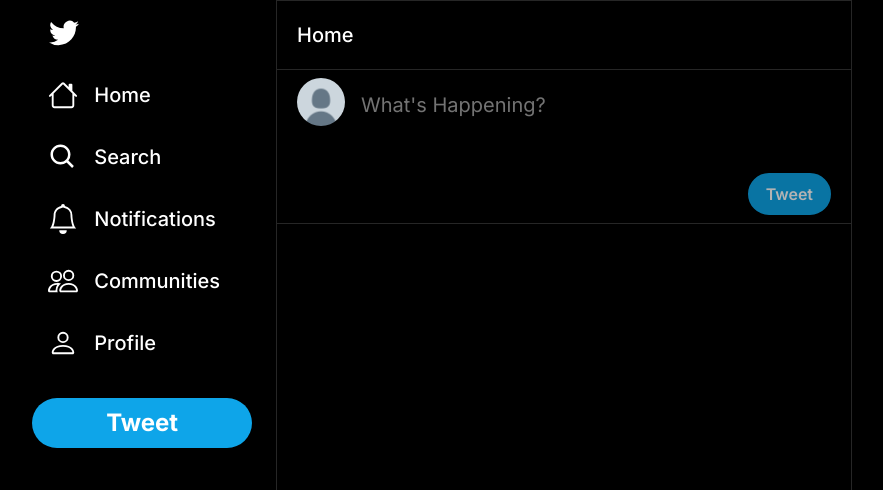
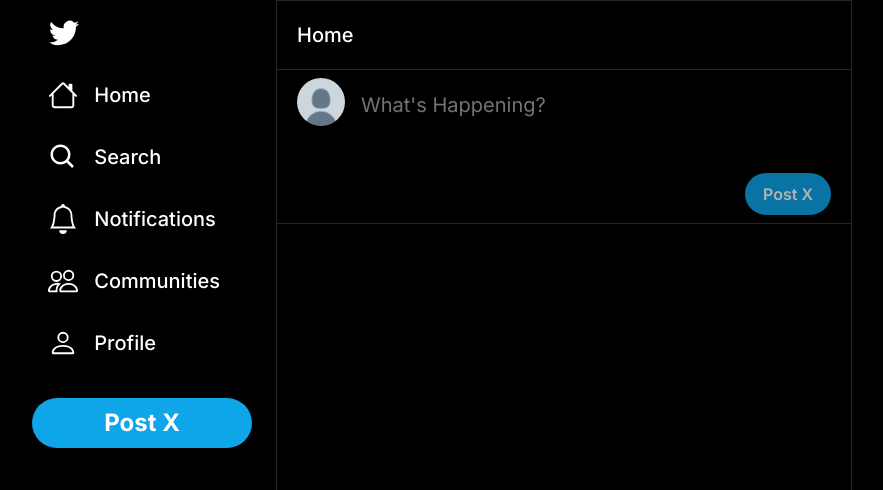
Before and after one commit to nicou08/xBird_Imitation, a Next.js app: page / in a window 1280 px wide. Shown: the top 490 px of the page, without its empty margins (76-959 px from the left). Built offline with nearby package versions, Linux system fonts and the light colour scheme; no server answers; the database is empty; sample sign-in values are in the browser's storage.

Commit message:
Removed brand names

```diff
--- a/components/forms/Form.tsx
+++ b/components/forms/Form.tsx
@@ -91,7 +91,7 @@
             <Button
               disabled={isLoading || !body}
               onClick={onSubmit}
-              label="Tweet"
+              label="Post X"
             />
           </div>
         </div>
--- a/components/shared/BottomBar/BottomBar.tsx
+++ b/components/shared/BottomBar/BottomBar.tsx
@@ -4,7 +4,10 @@
 import BottomBarItem from "./BottomBarItem";
 import { BiLogOut } from "react-icons/bi";
 
+import userCurrentUser from "@/hooks/useCurrentUser";
+
 const BottomBar = () => {
+  const { data: currentUser } = userCurrentUser();
   return (
     <section
       className="
@@ -22,6 +25,29 @@
       <div>
         <div className="grid grid-cols-5 text-light-1 text-heading4-medium">
           {sidebarLinks.map((link) => {
+            // const isActive =
+            //   (pathname.includes(link.route) && link.route.length > 1) ||
+            //   pathname === link.route;
+            if (link.label === "Profile") {
+              return (
+                <BottomBarItem
+                  key={link.label}
+                  label={link.label}
+                  route={`/users/${currentUser?.id}`}
+                  icon={link.icon}
+                />
+              );
+            } else if (link.label === "Notifications") {
+              return (
+                <BottomBarItem
+                  key={link.label}
+                  label={link.label}
+                  route={link.route}
+                  icon={link.icon}
+                  alert={currentUser?.hasNotifications}
+                />
+              );
+            } else {
               return (
                 <BottomBarItem
                   key={link.label}
@@ -30,6 +56,7 @@
                   icon={link.icon}
                 />
               );
+            }
           })}
         </div>
       </div>
--- a/components/shared/LeftSideBar/LeftSideBar.tsx
+++ b/components/shared/LeftSideBar/LeftSideBar.tsx
@@ -3,7 +3,7 @@
 import { sidebarLinks } from "@/constants";
 import LeftSideBarLogo from "./LeftSideBarLogo";
 import LeftSideBarItem from "./LeftSideBarItem";
-import TweetButton from "./TweetButton";
+import PostButton from "./PostButton";
 
 import userCurrentUser from "@/hooks/useCurrentUser";
 
@@ -58,7 +58,7 @@
             }
           })}
 
-          <TweetButton />
+          <PostButton />
           <div className="sticky top-[93vh]">
             <LeftSideBarItem
               key={"Logout"}
--- a/components/shared/LeftSideBar/TweetButton.tsx
+++ b/components/shared/LeftSideBar/PostButton.tsx
@@ -45,7 +45,7 @@
           text-light-1
           "
         >
-          Tweet
+          Post X
         </p>
       </div>
     </Link>
```
Also changed, not shown: components/shared/BottomBar/BottomBarItem.tsx (+10 -7 lines). Lines whose indentation alone changed are shown as unchanged.
